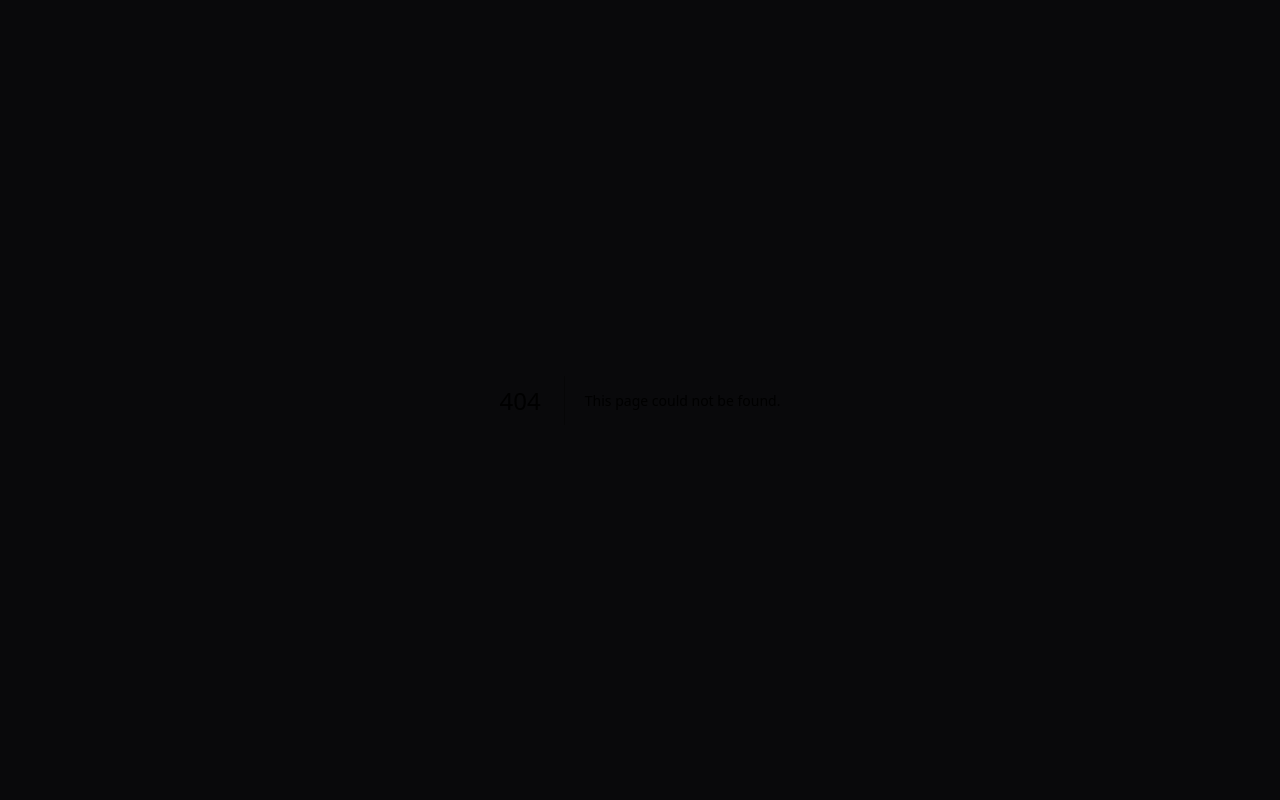
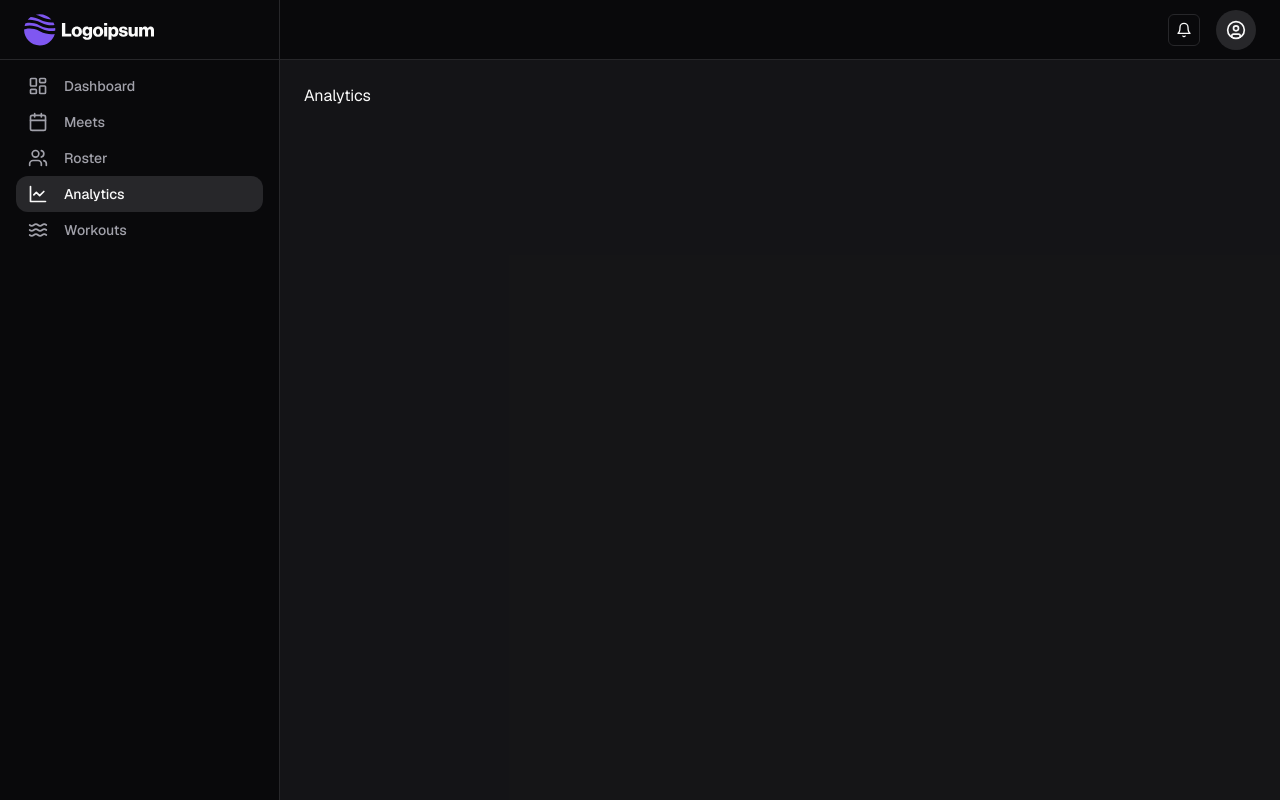
Before and after one commit to JamesSingleton/project-aqua, a Next.js app in the folder apps/admin/: page /admin/1/analytics in a window 1280 px wide. Before the commit this address had no page. Built offline with nearby package versions, Linux system fonts and the light colour scheme.

Commit message:
chore: move over more routes to apps/admin

```diff
--- /dev/null
+++ b/apps/admin/app/admin/[teamId]/analytics/page.tsx
@@ -0,0 +1,11 @@
+export default function AnalyticsPage({
+  params,
+}: {
+  params: { teamId: string };
+}) {
+  return (
+    <>
+      <h1>Analytics</h1>
+    </>
+  );
+}
--- /dev/null
+++ b/apps/admin/app/admin/[teamId]/meets/page.tsx
@@ -0,0 +1,11 @@
+export default async function MeetsPage({
+  params,
+}: {
+  params: { teamId: string };
+}) {
+  return (
+    <>
+      <h1>Meets</h1>
+    </>
+  );
+}
--- /dev/null
+++ b/apps/admin/app/admin/[teamId]/workouts/[workoutId]/edit/page.tsx
@@ -0,0 +1,11 @@
+export default function EditIndividualWorkoutPage({
+  params,
+}: {
+  params: { teamId: string; workoutId: string };
+}) {
+  return (
+    <>
+      <h1>Edit Individual Workout</h1>
+    </>
+  );
+}
--- /dev/null
+++ b/apps/admin/app/admin/[teamId]/workouts/[workoutId]/page.tsx
@@ -0,0 +1,11 @@
+export default function IndividualWorkoutPage({
+  params,
+}: {
+  params: { teamId: string; workoutId: string };
+}) {
+  return (
+    <>
+      <h1>Individual Workout</h1>
+    </>
+  );
+}
--- /dev/null
+++ b/apps/admin/app/admin/[teamId]/workouts/create/page.tsx
@@ -0,0 +1,11 @@
+export default function CreateWorkoutPage({
+  params,
+}: {
+  params: { teamId: string };
+}) {
+  return (
+    <>
+      <h1>Create Workout</h1>
+    </>
+  );
+}
--- /dev/null
+++ b/apps/admin/app/admin/[teamId]/workouts/page.tsx
@@ -0,0 +1,11 @@
+export default function WorkoutsPage({
+  params,
+}: {
+  params: { teamId: string };
+}) {
+  return (
+    <>
+      <h1>Workouts</h1>
+    </>
+  );
+}
--- a/apps/admin/app/admin/layout.tsx
+++ b/apps/admin/app/admin/layout.tsx
@@ -13,6 +13,7 @@ import {
   DropdownMenuSeparator,
   DropdownMenuItem,
 } from "@repo/ui/dropdown-menu";
+import MobileNav from "@/components/mobile-nav";
 
 export default function AdminLayout({
   children,
@@ -34,7 +35,7 @@ export default function AdminLayout({
       </aside>
       <div className="flex flex-col">
         <header className="flex h-14 items-center gap-4 bg-background border-b px-4 lg:h-[60px] lg:px-6">
-          {/* <MobileNav /> */}
+          <MobileNav />
           <div className="ml-auto flex gap-4 items-center">
             <Button variant="outline" size="icon" className="ml-auto h-8 w-8">
               <Bell className="h-4 w-4" />
--- a/apps/admin/components/left-nav.tsx
+++ b/apps/admin/components/left-nav.tsx
@@ -15,9 +15,9 @@ import { Badge } from "@repo/ui/badge";
 
 export const NavItems = [
   { href: "", icon: LayoutDashboard, label: "Dashboard" },
-  { href: "/events", icon: Calendar, label: "Events" },
+  { href: "/meets", icon: Calendar, label: "Meets" },
   { href: "/roster", icon: Users, label: "Roster" },
-  { href: "/achievements", icon: Medal, label: "Achievements" },
+  // { href: "/achievements", icon: Medal, label: "Achievements" },
   { href: "/analytics", icon: LineChart, label: "Analytics" },
   { href: "/workouts", icon: Waves, label: "Workouts" },
 ];
--- a/apps/admin/components/mobile-nav.tsx
+++ b/apps/admin/components/mobile-nav.tsx
@@ -1,9 +1,60 @@
 "use client";
+import { useState } from "react";
+import Link from "next/link";
+import { usePathname, useParams } from "next/navigation";
+import { PanelLeftIcon } from "lucide-react";
+import { Sheet, SheetContent, SheetTrigger } from "@repo/ui/sheet";
+import { Button } from "@repo/ui/button";
+import { Icons } from "@repo/ui/icons";
+
+import { NavItems } from "./left-nav";
 
 export default function MobileNav() {
+  const [open, setOpen] = useState(false);
+  const pathname = usePathname();
+  const params = useParams();
+  const { teamId } = params;
+  const pathParts = pathname.split("/");
+
   return (
-    <>
-      <nav></nav>
-    </>
+    <Sheet open={open} onOpenChange={setOpen}>
+      <SheetTrigger asChild>
+        <Button size="icon" variant="outline" className="sm:hidden">
+          <PanelLeftIcon className="h-5 w-5" />
+          <span className="sr-only">Toggle Menu</span>
+        </Button>
+      </SheetTrigger>
+      <SheetContent side="left" className="sm:max-w-xs">
+        <nav className="grid gap-6 text-lg font-medium">
+          <Link href="/" onClick={() => setOpen(false)}>
+            <Icons.logo className="h-8 w-auto" />
+            <span className="sr-only">Acme Inc</span>
+          </Link>
+          {NavItems.map(({ href, icon: Icon, label }) => {
+            const hrefParts = href.split("/");
+            const isActive =
+              pathParts[1] === "admin" &&
+              pathParts[2] === teamId &&
+              pathParts[3] === hrefParts[1];
+
+            return (
+              <Link
+                key={href}
+                href={`/admin/${teamId}${href}`}
+                className={`flex items-center gap-4 rounded-xl px-3 py-2 ${
+                  isActive
+                    ? "bg-muted text-foreground"
+                    : "text-muted-foreground hover:text-foreground"
+                }`}
+                onClick={() => setOpen(false)}
+              >
+                <Icon className="h-5 w-5" />
+                {label}
+              </Link>
+            );
+          })}
+        </nav>
+      </SheetContent>
+    </Sheet>
   );
 }
```
